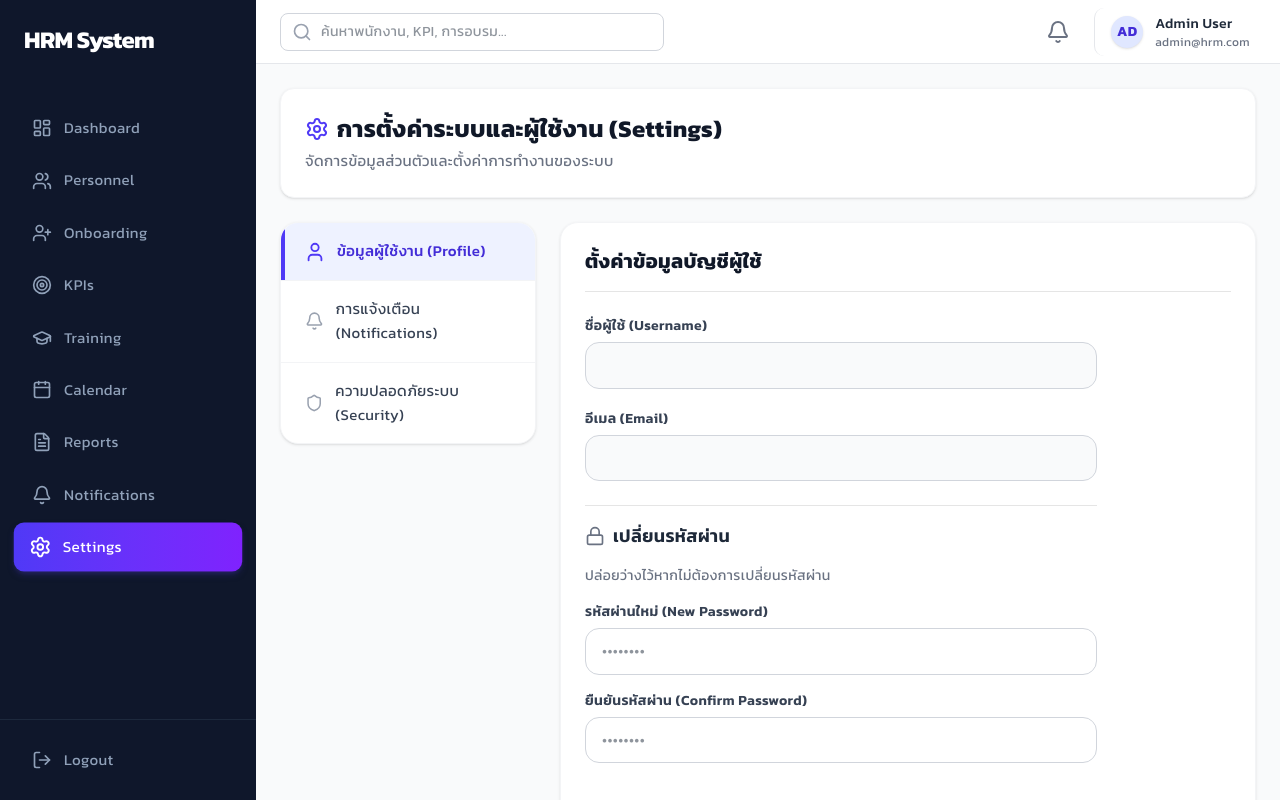
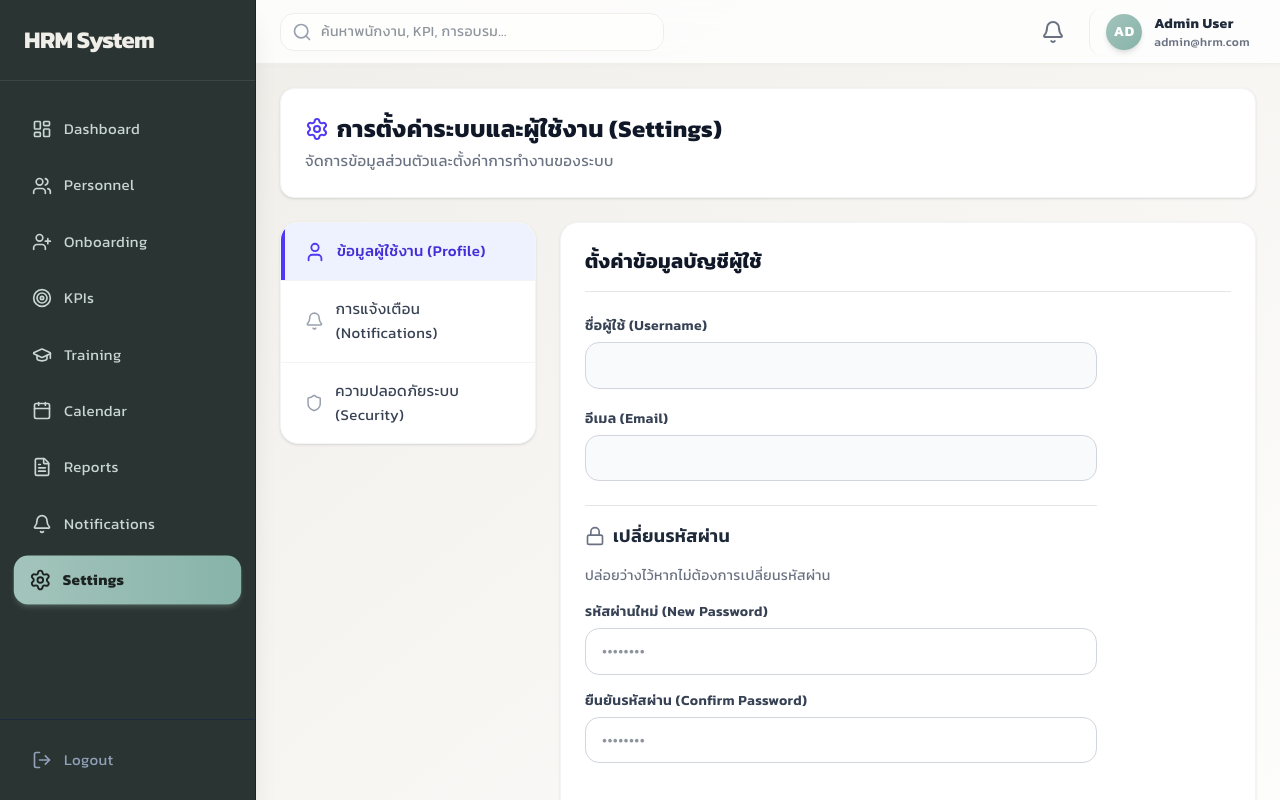
Before and after one commit to atiwat2539/hrm-frontend, a Next.js app: page /settings in a window 1280 px wide. Built offline with nearby package versions, Linux system fonts and the light colour scheme.

Commit message:
Apply global Pantone 2026 Cloud Dancer theme to layout sidebar and topbar

```diff
--- a/src/components/layout/DashboardLayout.tsx
+++ b/src/components/layout/DashboardLayout.tsx
@@ -15,11 +15,11 @@ export default function DashboardLayout({ children }: { children: React.ReactNod
   }
 
   return (
-    <div className="flex h-screen bg-gray-50 overflow-hidden relative">
+    <div className="flex h-screen bg-[#F0EEE9] overflow-hidden relative font-sans">
       {/* Mobile Sidebar Overlay */}
       {isSidebarOpen && (
         <div
-          className="fixed inset-0 bg-gray-900/50 z-40 lg:hidden transition-opacity"
+          className="fixed inset-0 bg-gray-900/40 z-40 lg:hidden backdrop-blur-sm transition-opacity"
           onClick={() => setIsSidebarOpen(false)}
         />
       )}
@@ -29,7 +29,7 @@ export default function DashboardLayout({ children }: { children: React.ReactNod
         <Sidebar onClose={() => setIsSidebarOpen(false)} />
       </div>
 
-      <div className="flex-1 flex flex-col min-w-0 overflow-hidden w-full">
+      <div className="flex-1 flex flex-col min-w-0 overflow-hidden w-full bg-gradient-to-br from-[#F0EEE9]/90 to-[#FDFDFC]">
         <Topbar onMenuClick={() => setIsSidebarOpen(true)} />
 
         <main className="flex-1 overflow-y-auto p-4 md:p-6 w-full">
--- a/src/components/layout/Sidebar.tsx
+++ b/src/components/layout/Sidebar.tsx
@@ -58,17 +58,17 @@ export default function Sidebar({ onClose }: SidebarProps) {
   };
 
   return (
-    <aside className="w-64 bg-slate-900 text-white min-h-screen flex flex-col">
-      <div className="p-6 flex items-center justify-between">
-        <h1 className="text-2xl font-bold tracking-tight">HRM System</h1>
+    <aside className="w-64 bg-[#2A3432] text-white min-h-screen flex flex-col border-r border-[#1C2322] shadow-xl">
+      <div className="p-6 flex items-center justify-between border-b border-[#3B4745]">
+        <h1 className="text-2xl font-bold tracking-tight text-[#F0EEE9]">HRM System</h1>
         {onClose && (
-          <button onClick={onClose} className="lg:hidden p-1 text-slate-400 hover:text-white">
+          <button onClick={onClose} className="lg:hidden p-1 text-[#A3C4BC] hover:text-[#F0EEE9]">
             <X className="w-5 h-5" />
           </button>
         )}
       </div>
       <nav className="flex-1 mt-6">
-        <ul className="space-y-1 px-4">
+        <ul className="space-y-2 px-4">
           {menuItems.map((item) => {
             const Icon = item.icon;
             const isActive = pathname.startsWith(item.path);
@@ -77,13 +77,13 @@ export default function Sidebar({ onClose }: SidebarProps) {
                 <Link
                   href={item.path}
                   onClick={onClose}
-                  className={`flex items-center space-x-3 px-4 py-3 rounded-lg transition-all duration-300 group ${
+                  className={`flex items-center space-x-3 px-4 py-3 rounded-xl transition-all duration-300 group ${
                     isActive
-                      ? 'bg-gradient-to-r from-indigo-600 to-violet-600 text-white shadow-md shadow-indigo-900/50 scale-[1.02]'
-                      : 'text-slate-400 hover:bg-slate-800/80 hover:text-white hover:scale-[1.02]'
+                      ? 'bg-gradient-to-r from-[#A3C4BC] to-[#87B3A8] text-[#1C2322] font-bold shadow-md shadow-[#A3C4BC]/20 scale-[1.02]'
+                      : 'text-[#C9D6D3] hover:bg-[#3B4745] hover:text-[#F0EEE9] hover:scale-[1.02]'
                   }`}
                 >
-                  <Icon className={`w-5 h-5 transition-transform duration-300 ${isActive ? 'scale-110' : 'group-hover:scale-110 group-hover:text-indigo-400'}`} />
+                  <Icon className={`w-5 h-5 transition-transform duration-300 ${isActive ? 'scale-110' : 'group-hover:scale-110 group-hover:text-[#F0EEE9]'}`} />
                   <span>{item.name}</span>
                 </Link>
               </li>
@@ -95,13 +95,13 @@ export default function Sidebar({ onClose }: SidebarProps) {
               <Link
                 href="/admin"
                 onClick={onClose}
-                className={`flex items-center space-x-3 px-4 py-3 mt-4 rounded-lg transition-all duration-300 border group ${
+                className={`flex items-center space-x-3 px-4 py-3 mt-4 rounded-xl transition-all duration-300 border group ${
                   pathname.startsWith('/admin')
-                    ? 'bg-gradient-to-r from-rose-600 to-pink-600 text-white border-rose-500 shadow-md shadow-rose-900/50 scale-[1.02]'
-                    : 'border-slate-800 text-rose-400 hover:bg-slate-800/80 hover:text-rose-300 hover:border-rose-900 hover:scale-[1.02]'
+                    ? 'bg-gradient-to-r from-[#E5989B] to-[#D58386] text-white border-transparent shadow-md shadow-[#E5989B]/30 scale-[1.02] font-bold'
+                    : 'border-[#4A5755] text-[#E5989B] hover:bg-[#3B4745] hover:text-[#F4D8D8] hover:border-[#E5989B] hover:scale-[1.02]'
                 }`}
               >
-                <Shield className={`w-5 h-5 transition-transform duration-300 ${pathname.startsWith('/admin') ? 'scale-110' : 'group-hover:scale-110'}`} />
+                <Shield className={`w-5 h-5 transition-transform duration-300 ${pathname.startsWith('/admin') ? 'scale-110 text-white' : 'group-hover:scale-110'}`} />
                 <span>Admin Panel</span>
               </Link>
             </li>
--- a/src/components/layout/Topbar.tsx
+++ b/src/components/layout/Topbar.tsx
@@ -152,9 +152,9 @@ export default function Topbar({ onMenuClick }: TopbarProps) {
   };
 
   return (
-    <header className="bg-white border-b border-gray-200 h-16 flex items-center justify-between px-4 md:px-6 relative z-30">
+    <header className="bg-white/80 backdrop-blur-md border-b border-[#F0EEE9] h-16 flex items-center justify-between px-4 md:px-6 relative z-30 shadow-sm shadow-[#F0EEE9]/50">
       <div className="flex items-center">
-        <button onClick={onMenuClick} className="lg:hidden p-2 mr-2 text-gray-500 hover:text-gray-700">
+        <button onClick={onMenuClick} className="lg:hidden p-2 mr-2 text-gray-500 hover:text-[#87B3A8]">
           <Menu className="w-6 h-6" />
         </button>
         <div className="relative w-48 sm:w-64 md:w-96" ref={searchRef}>
@@ -162,24 +162,24 @@ export default function Topbar({ onMenuClick }: TopbarProps) {
           <input
             type="text"
             placeholder="ค้นหาพนักงาน, KPI, การอบรม..."
-            className="w-full pl-10 pr-4 py-2 border border-gray-300 rounded-md focus:outline-none focus:ring-2 focus:ring-indigo-500 focus:border-transparent text-sm"
+            className="w-full pl-10 pr-4 py-2 border border-[#F0EEE9] bg-white/50 rounded-xl focus:outline-none focus:ring-2 focus:ring-[#A3C4BC] focus:border-transparent text-sm transition-all"
             value={searchQuery}
             onChange={(e) => setSearchQuery(e.target.value)}
             onFocus={() => { if (searchQuery.trim()) setIsSearchOpen(true); }}
           />
 
           {isSearchOpen && (
-            <div className="absolute top-full left-0 w-full mt-1 bg-white rounded-md shadow-lg border border-gray-200 z-50 max-h-96 overflow-y-auto">
+            <div className="absolute top-full left-0 w-full mt-2 bg-white rounded-xl shadow-xl border border-[#F0EEE9] z-50 max-h-96 overflow-y-auto">
               {isSearching ? (
                 <div className="p-4 text-center text-sm text-gray-500">กำลังค้นหา...</div>
               ) : searchResults ? (
                 <div className="py-2">
                   {searchResults.employees.length > 0 && (
                     <div className="mb-2">
-                      <div className="px-4 py-1 text-xs font-bold text-gray-500 bg-gray-50 uppercase tracking-wider">พนักงาน (Personnel)</div>
+                      <div className="px-4 py-1 text-xs font-bold text-gray-500 bg-[#F0EEE9]/30 uppercase tracking-wider">พนักงาน (Personnel)</div>
                       {searchResults.employees.map((emp) => (
-                        <div key={emp.id} className="px-4 py-2 hover:bg-indigo-50 cursor-pointer" onClick={() => { router.push('/personnel'); setIsSearchOpen(false); }}>
-                          <p className="text-sm font-medium text-gray-900">{emp.first_name} {emp.last_name}</p>
+                        <div key={emp.id} className="px-4 py-2 hover:bg-[#F0EEE9]/50 cursor-pointer transition-colors" onClick={() => { router.push('/personnel'); setIsSearchOpen(false); }}>
+                          <p className="text-sm font-bold text-gray-900">{emp.first_name} {emp.last_name}</p>
                           <p className="text-xs text-gray-500">{emp.position} - {emp.department}</p>
                         </div>
                       ))}
@@ -188,10 +188,10 @@ export default function Topbar({ onMenuClick }: TopbarProps) {
 
                   {searchResults.kpis.length > 0 && (
                     <div className="mb-2">
-                      <div className="px-4 py-1 text-xs font-bold text-gray-500 bg-gray-50 uppercase tracking-wider">KPI</div>
+                      <div className="px-4 py-1 text-xs font-bold text-gray-500 bg-[#F0EEE9]/30 uppercase tracking-wider">KPI</div>
                       {searchResults.kpis.map((kpi) => (
-                        <div key={kpi.id} className="px-4 py-2 hover:bg-indigo-50 cursor-pointer" onClick={() => { router.push('/kpi'); setIsSearchOpen(false); }}>
-                          <p className="text-sm font-medium text-gray-900 line-clamp-1">{kpi.title}</p>
+                        <div key={kpi.id} className="px-4 py-2 hover:bg-[#F0EEE9]/50 cursor-pointer transition-colors" onClick={() => { router.push('/kpi'); setIsSearchOpen(false); }}>
+                          <p className="text-sm font-bold text-gray-900 line-clamp-1">{kpi.title}</p>
                           <p className="text-xs text-gray-500">เป้าหมาย: {kpi.target} {kpi.unit}</p>
                         </div>
                       ))}
@@ -200,10 +200,10 @@ export default function Topbar({ onMenuClick }: TopbarProps) {
 
                   {searchResults.trainings.length > 0 && (
                     <div className="mb-2">
-                      <div className="px-4 py-1 text-xs font-bold text-gray-500 bg-gray-50 uppercase tracking-wider">การอบรม (Training)</div>
+                      <div className="px-4 py-1 text-xs font-bold text-gray-500 bg-[#F0EEE9]/30 uppercase tracking-wider">การอบรม (Training)</div>
                       {searchResults.trainings.map((t) => (
-                        <div key={t.id} className="px-4 py-2 hover:bg-indigo-50 cursor-pointer" onClick={() => { router.push('/training'); setIsSearchOpen(false); }}>
-                          <p className="text-sm font-medium text-gray-900 line-clamp-1">{t.title}</p>
+                        <div key={t.id} className="px-4 py-2 hover:bg-[#F0EEE9]/50 cursor-pointer transition-colors" onClick={() => { router.push('/training'); setIsSearchOpen(false); }}>
+                          <p className="text-sm font-bold text-gray-900 line-clamp-1">{t.title}</p>
                           <p className="text-xs text-gray-500">{t.category}</p>
                         </div>
                       ))}
@@ -224,23 +224,23 @@ export default function Topbar({ onMenuClick }: TopbarProps) {
         <div className="relative" ref={dropdownRef}>
           <button
             onClick={() => setIsOpen(!isOpen)}
-            className={`relative p-2 rounded-full transition-colors ${isOpen ? 'bg-indigo-50 text-indigo-600' : 'text-gray-500 hover:text-gray-700 hover:bg-gray-100'}`}
+            className={`relative p-2 rounded-full transition-colors ${isOpen ? 'bg-[#F0EEE9] text-[#87B3A8]' : 'text-gray-500 hover:text-[#87B3A8] hover:bg-[#F0EEE9]/50'}`}
           >
             <Bell className="w-6 h-6" />
             {unreadCount > 0 && (
-              <span className="absolute top-1 right-1 w-2.5 h-2.5 bg-red-500 rounded-full border-2 border-white"></span>
+              <span className="absolute top-1 right-1 w-2.5 h-2.5 bg-[#E5989B] rounded-full border-2 border-white"></span>
             )}
           </button>
 
           {/* Dropdown Menu */}
           {isOpen && (
-            <div className="absolute right-0 mt-2 w-80 bg-white rounded-xl shadow-lg border border-gray-100 overflow-hidden z-50">
-              <div className="p-4 border-b border-gray-100 flex justify-between items-center bg-gray-50">
+            <div className="absolute right-0 mt-3 w-80 bg-white rounded-2xl shadow-xl border border-[#F0EEE9] overflow-hidden z-50">
+              <div className="p-4 border-b border-[#F0EEE9] flex justify-between items-center bg-[#F0EEE9]/20">
                 <h3 className="font-bold text-gray-800">การแจ้งเตือน</h3>
                 {unreadCount > 0 && (
                   <button
                     onClick={markAllAsRead}
-                    className="text-xs text-indigo-600 hover:text-indigo-800 font-medium"
+                    className="text-xs text-[#87B3A8] hover:text-[#526A66] font-bold transition-colors"
                   >
                     อ่านทั้งหมด
                   </button>
@@ -252,13 +252,13 @@ export default function Topbar({ onMenuClick }: TopbarProps) {
                     <div
                       key={notification.id}
                       onClick={() => !notification.is_read && markAsRead(notification.id)}
-                      className={`p-4 border-b border-gray-50 flex items-start gap-3 cursor-pointer transition-colors hover:bg-gray-50 ${!notification.is_read ? 'bg-indigo-50/30' : ''}`}
+                      className={`p-4 border-b border-[#F0EEE9]/50 flex items-start gap-3 cursor-pointer transition-colors hover:bg-[#F0EEE9]/30 ${!notification.is_read ? 'bg-[#F0EEE9]/50' : ''}`}
                     >
                       <div className="mt-0.5 flex-shrink-0">
                         {getIconForType(notification.type)}
                       </div>
                       <div className="flex-1 min-w-0">
-                        <p className={`text-sm font-medium text-gray-900 ${!notification.is_read ? 'font-bold' : ''}`}>
+                        <p className={`text-sm text-gray-900 ${!notification.is_read ? 'font-black' : 'font-medium'}`}>
                           {notification.title}
                         </p>
                         <p className="text-sm text-gray-500 line-clamp-2 mt-0.5">
@@ -269,18 +269,18 @@ export default function Topbar({ onMenuClick }: TopbarProps) {
                         </p>
                       </div>
                       {!notification.is_read && (
-                        <div className="w-2 h-2 bg-indigo-600 rounded-full mt-1.5 flex-shrink-0"></div>
+                        <div className="w-2 h-2 bg-[#87B3A8] rounded-full mt-1.5 flex-shrink-0 shadow-sm"></div>
                       )}
                     </div>
                   ))
                 ) : (
-                  <div className="p-6 text-center text-gray-500 text-sm">
+                  <div className="p-6 text-center text-gray-500 text-sm font-medium">
                     ไม่มีการแจ้งเตือน
                   </div>
                 )}
               </div>
-              <div className="p-2 border-t border-gray-100 text-center bg-gray-50">
-                <Link href="/notifications" className="text-sm text-indigo-600 hover:text-indigo-800 font-medium block w-full py-1">
+              <div className="p-3 border-t border-[#F0EEE9] text-center bg-[#F0EEE9]/10">
+                <Link href="/notifications" className="text-sm text-[#87B3A8] hover:text-[#526A66] font-bold block w-full py-1 transition-colors">
                   ดูการแจ้งเตือนทั้งหมด
                 </Link>
               </div>
@@ -291,30 +291,31 @@ export default function Topbar({ onMenuClick }: TopbarProps) {
         <div className="relative" ref={profileDropdownRef}>
           <button
             onClick={() => setIsProfileOpen(!isProfileOpen)}
-            className="flex items-center space-x-3 border-l border-gray-200 pl-4 cursor-pointer hover:bg-gray-50 p-1.5 rounded-lg transition-colors"
+            className="flex items-center space-x-3 border-l border-[#F0EEE9] pl-4 cursor-pointer hover:bg-[#F0EEE9]/30 p-1.5 rounded-xl transition-colors"
           >
-            <div className="w-8 h-8 rounded-full bg-indigo-100 flex items-center justify-center text-indigo-700 font-bold text-sm shadow-sm">
+            <div className="w-9 h-9 rounded-full bg-gradient-to-br from-[#A3C4BC] to-[#87B3A8] flex items-center justify-center text-white font-bold text-sm shadow-md">
               {user?.username ? user.username.substring(0, 2).toUpperCase() : 'AD'}
             </div>
             <div className="hidden md:block text-sm text-left">
-              <p className="font-medium text-gray-800">{user?.username || 'Admin User'}</p>
-              <p className="text-gray-500 text-xs">{user?.email || 'admin@hrm.com'}</p>
+              <p className="font-bold text-gray-800">{user?.username || 'Admin User'}</p>
+              <p className="text-gray-500 text-xs font-medium">{user?.email || 'admin@hrm.com'}</p>
             </div>
           </button>
 
           {isProfileOpen && (
-            <div className="absolute right-0 mt-2 w-48 bg-white rounded-xl shadow-lg border border-gray-100 overflow-hidden z-50">
-              <div className="py-1">
+            <div className="absolute right-0 mt-3 w-48 bg-white rounded-2xl shadow-xl border border-[#F0EEE9] overflow-hidden z-50">
+              <div className="py-2">
                 <Link
                   href="/settings"
                   onClick={() => setIsProfileOpen(false)}
-                  className="w-full text-left px-4 py-2 text-sm text-gray-700 hover:bg-indigo-50 hover:text-indigo-600 transition-colors block"
+                  className="w-full text-left px-4 py-2.5 text-sm font-medium text-gray-700 hover:bg-[#F0EEE9]/50 hover:text-[#87B3A8] transition-colors block"
                 >
                   แก้ไขข้อมูล
                 </Link>
+                <div className="border-t border-[#F0EEE9] my-1"></div>
                 <button
                   onClick={handleLogout}
-                  className="w-full text-left px-4 py-2 text-sm text-red-600 hover:bg-red-50 transition-colors border-t border-gray-100"
+                  className="w-full text-left px-4 py-2.5 text-sm font-bold text-[#E5989B] hover:bg-[#F4D8D8]/50 transition-colors"
                 >
                   ออกจากระบบ
                 </button>
```
